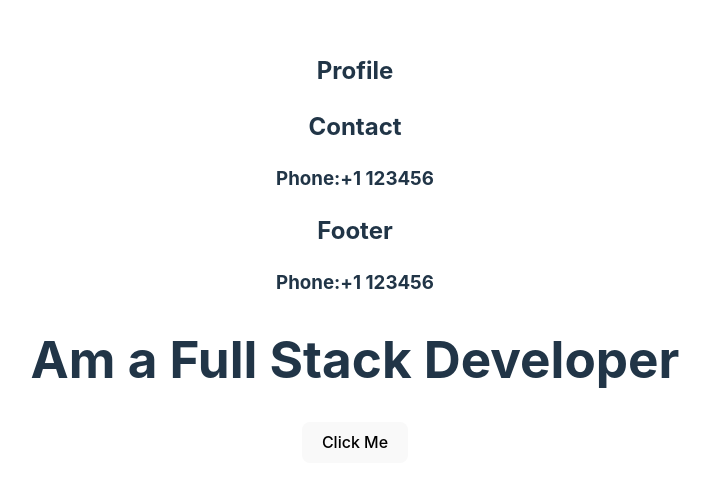
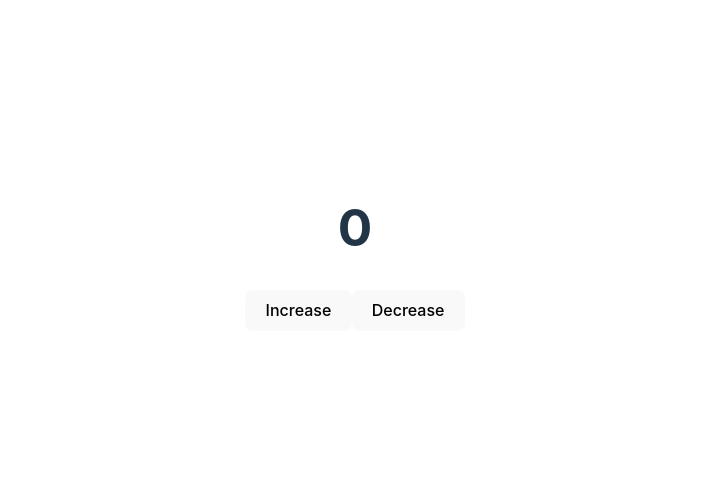
Before and after one commit to MEER-ATHIF-ALI-I/Hooks, a React (Vite) app: page / in a window 1280 px wide. Shown: the part 152-638 px from the top of the page, without its empty margins (285-995 px from the left). Built offline with nearby package versions, Linux system fonts and the light colour scheme.

Commit message:
useReducerHook

```diff
--- /dev/null
+++ b/src/UseReducer.jsx
@@ -0,0 +1,30 @@
+import React,{useReducer} from 'react'
+
+function UseReducer(){
+    const initialState={count:0}
+    const reducer=(state,action)=>{
+        switch(action.type){
+            case 'increase' : {
+                return {count: state.count+1}
+            }
+            case 'decrease' :{
+                return {count: state.count-1}
+            }
+            default : {
+                return state
+            }
+        }
+
+    }
+    const [state,dispatch]= useReducer(reducer,initialState)
+
+    return (
+        <div>
+            <h1>{state.count}</h1>
+            <button onClick={()=>dispatch({type:'increase'})}>Increase</button>
+            <button onClick={()=>dispatch({type:'decrease'})}>Decrease</button>
+        </div>
+    )
+}
+
+export default UseReducer;
--- a/src/main.jsx
+++ b/src/main.jsx
@@ -9,19 +9,21 @@
 import UseMemo from './UseMemo.jsx'
 import UseCallBack from './UseCallBack.jsx'
 import ContextProvider, { AppContext } from './context/AppContext.jsx'
+import UseReducer from './UseReducer.jsx'
 
 createRoot(document.getElementById('root')).render(
    <StrictMode>
-       <ContextProvider>
+       {/* <ContextProvider>
 
-      <App />
+      <App /> */}
     {/* <Object/>
     <PrevState/> */}
     {/* <WithoutArray/> */}
     {/* <UseRefBasics/> */}
     {/* <UseMemo/> */}
     {/* <UseCallBack/> */}
-      </ContextProvider>
+      {/* </ContextProvider> */}
+      <UseReducer/>
 
 
    </StrictMode>,
```
